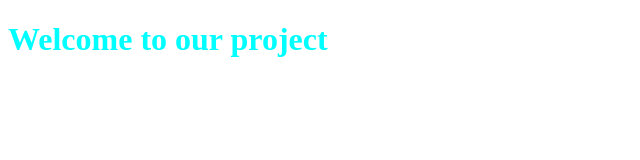
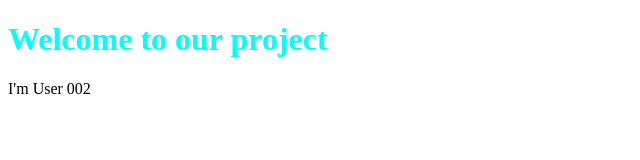
Before and after one commit to fwlc-user002/test, a plain HTML site: page index.html in a window 1280 px wide. Shown: the full height of the page, 0-640 px from the left. Drawn offline with Linux system fonts and the light colour scheme.

Commit message:
change the html file

```diff
--- a/index.html
+++ b/index.html
@@ -8,5 +8,7 @@
   </head>
   <body>
     <h1>Welcome to our project</h1>
+
+    <p>I'm User 002</p>
   </body>
 </html>
```
